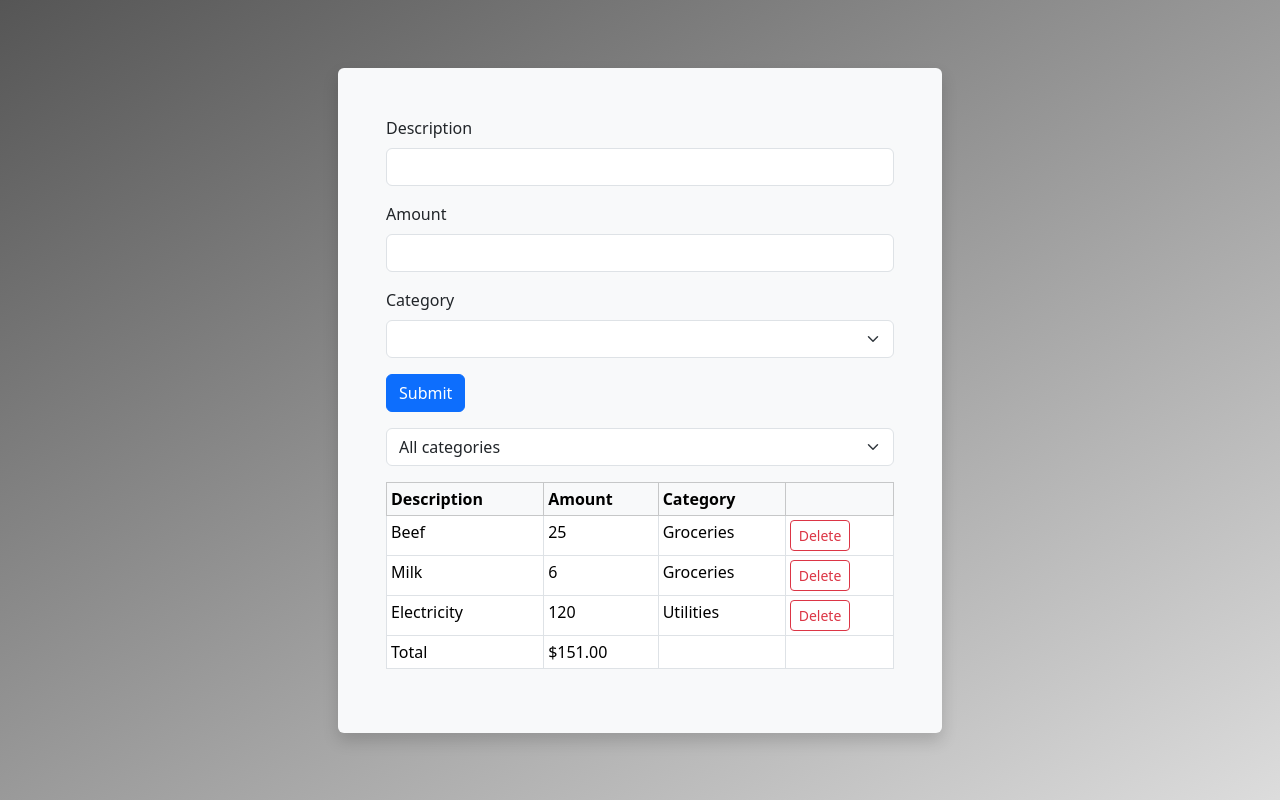
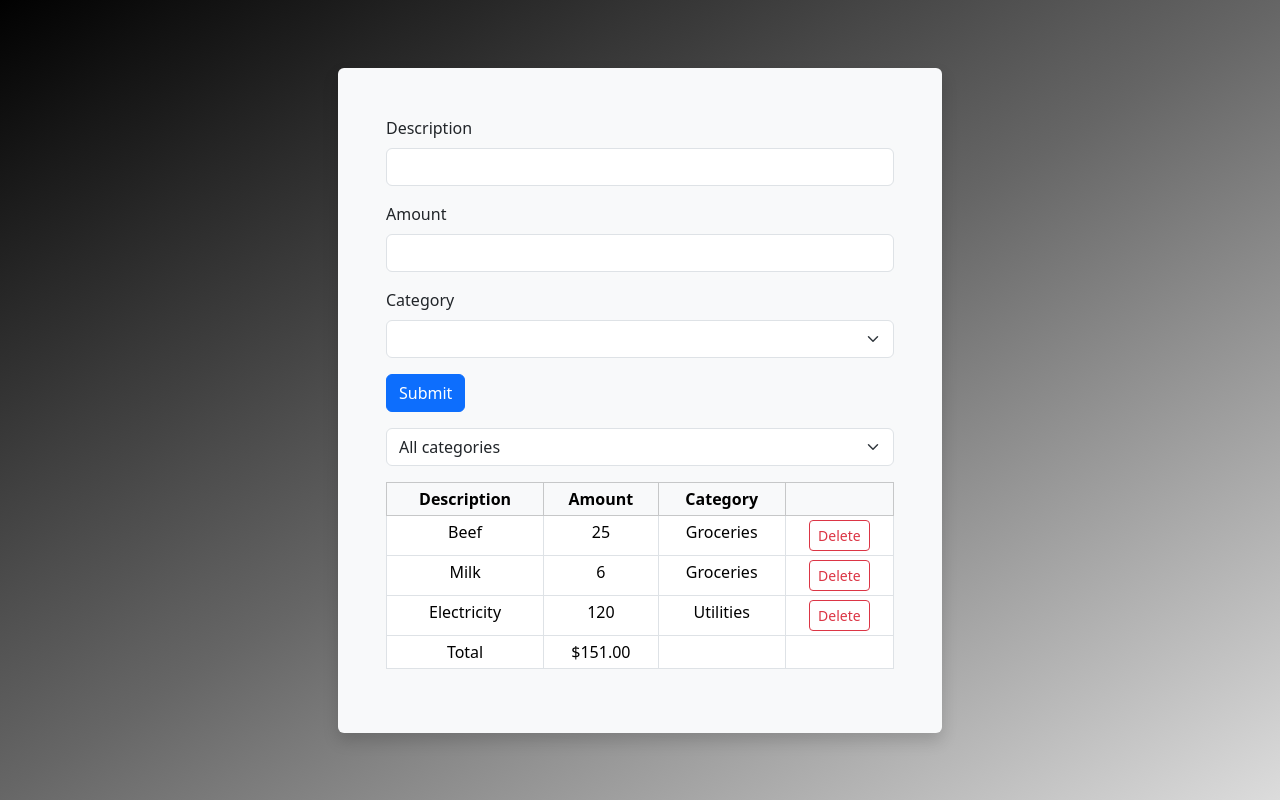
Before and after one commit to NazaninHashemian/expense-tracker, a React (Vite) app: page / in a window 1280 px wide. Built offline with nearby package versions, Linux system fonts and the light colour scheme.

Commit message:
Update font-size of table

```diff
--- a/src/App.css
+++ b/src/App.css
@@ -1,23 +1,16 @@
 /* App.css */
 .background {
-  background-image: linear-gradient(to bottom right, #555, #ddd);
+  background-image: linear-gradient(to bottom right,#000, #666, #ddd);
 }
 
 
 /* HIDE dark background and use block layout on small screens */
-@media (max-width: 600px) {
 
-}
-
-
+/*
 @media (max-width: 600px) {
     table.table {
       font-size: 0.95rem;
     }
-    /* .background {
-      background-image: none;
-      box-shadow: none !important;
-    } */
   }
 
   @media (max-width: 400px) {
@@ -59,4 +52,4 @@
     table.table {
       font-size: 0.45rem;
     }
-  }
+  } */
--- a/src/components/ExpenseList.tsx
+++ b/src/components/ExpenseList.tsx
@@ -15,7 +15,7 @@ const ExpenseList = ({ expenses, onDelete }: Props) => {
   return (
     <div className="container-fluid px-0">
         <div className="table-responsive">
-            <table className="table table-bordered table-sm">
+            <table className="table table-bordered table-sm text-center">
                 <thead className="table-light">
                     <tr>
                         <th>Description</th>
```
